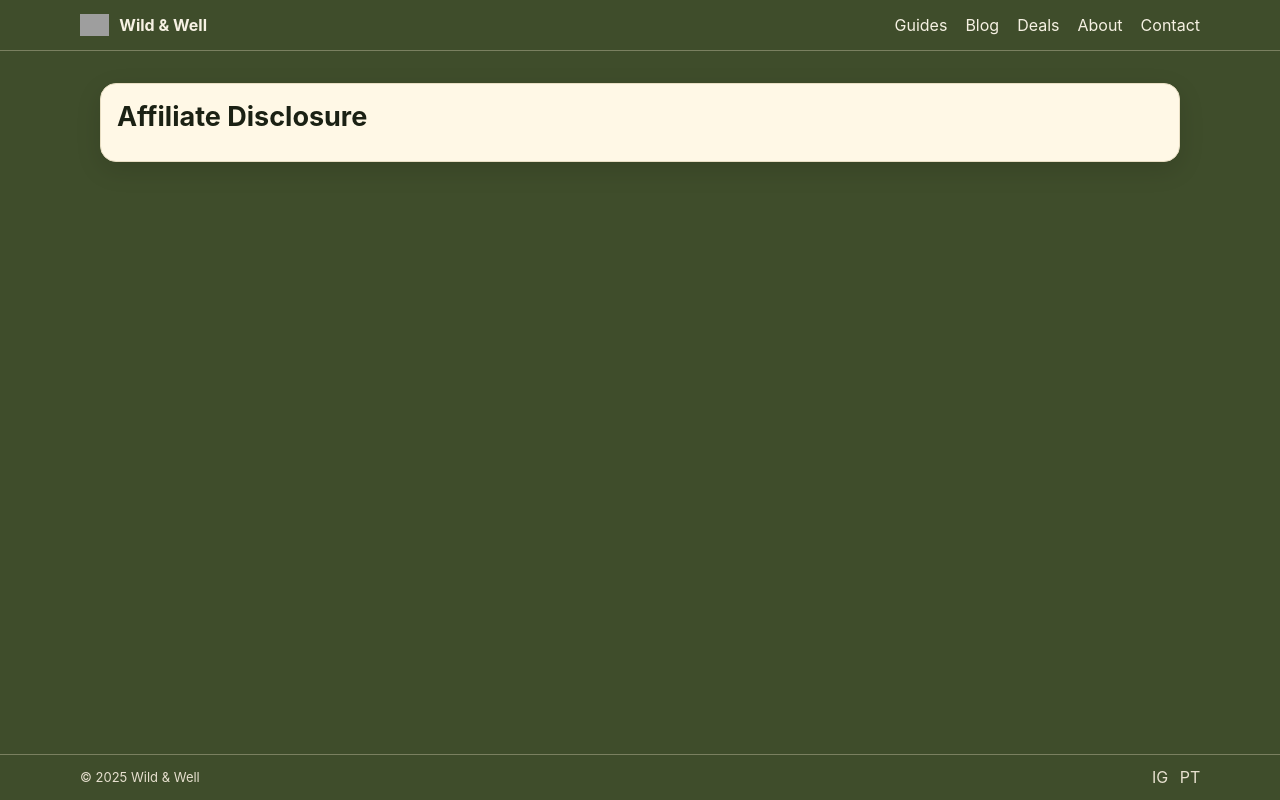
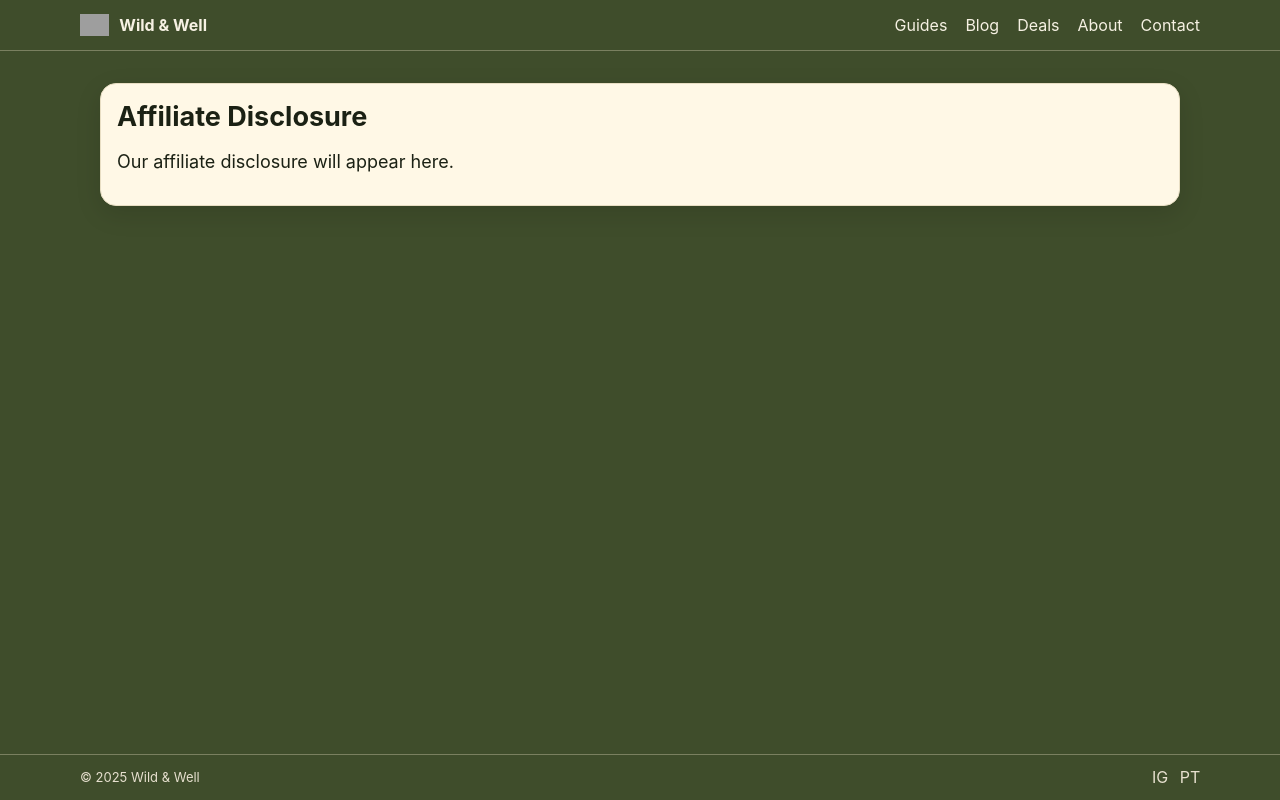
Before and after one commit to dariosandison/Eco---Holistic, a Next.js app: page /affiliate-disclosure in a window 1280 px wide. Built offline with nearby package versions, Linux system fonts and the light colour scheme; no server answers; grey boxes are pictures that could not be loaded.

Commit message:
Update affiliate-disclosure.js

```diff
--- a/pages/affiliate-disclosure.js
+++ b/pages/affiliate-disclosure.js
@@ -6,27 +6,26 @@ export async function getStaticProps() {
   const post = await getDocWithHtml({
     dir: 'content/legal',
     slug: 'affiliate-disclosure',
-    fields: ['title', 'excerpt', 'date']
+    fields: ['title','excerpt','date','image']
   });
   return { props: { post } };
 }
 
 export default function AffiliateDisclosure({ post }) {
   const SITE = process.env.NEXT_PUBLIC_SITE_URL || 'https://www.wild-and-well.store';
-  const url = `${SITE}/affiliate-disclosure`;
-
   return (
     <>
       <SeoHead
         title={post?.title ? `${post.title} — Wild & Well` : 'Affiliate Disclosure — Wild & Well'}
         description={post?.excerpt || 'Our affiliate policy and disclosures.'}
-        url={url}
+        url={`${SITE}/affiliate-disclosure`}
         type="article"
+        image={post?.image || '/images/placeholder-16x9.jpg'}
       />
-      <article className="prose card" style={{ marginTop: 20, padding: 16 }}>
-        <h1 style={{ marginTop: 0 }}>{post?.title || 'Affiliate Disclosure'}</h1>
-        {post?.date && <div style={{ color: '#4b553d' }}>{new Date(post.date).toLocaleDateString()}</div>}
-        <div dangerouslySetInnerHTML={{ __html: post?.contentHtml || '' }} />
+      <article className="prose card" style={{ marginTop:20, padding:16 }}>
+        <h1 style={{ marginTop:0 }}>{post?.title || 'Affiliate Disclosure'}</h1>
+        {post?.date && <div style={{ color:'#4b553d' }}>{new Date(post.date).toLocaleDateString()}</div>}
+        <div dangerouslySetInnerHTML={{ __html: post?.contentHtml || '<p>Our affiliate disclosure will appear here.</p>' }} />
       </article>
     </>
   );
```
